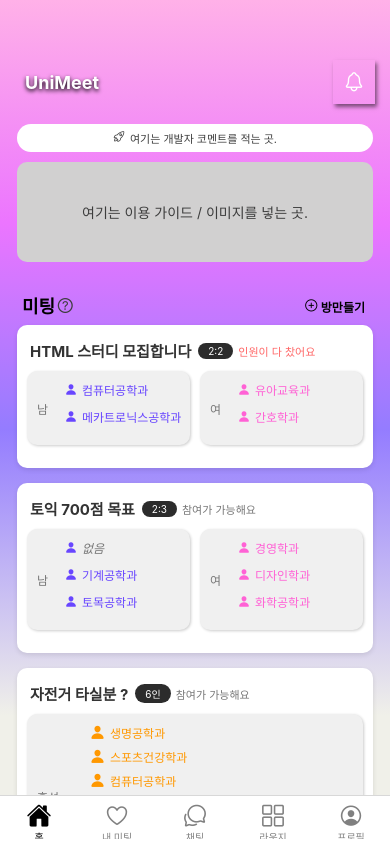
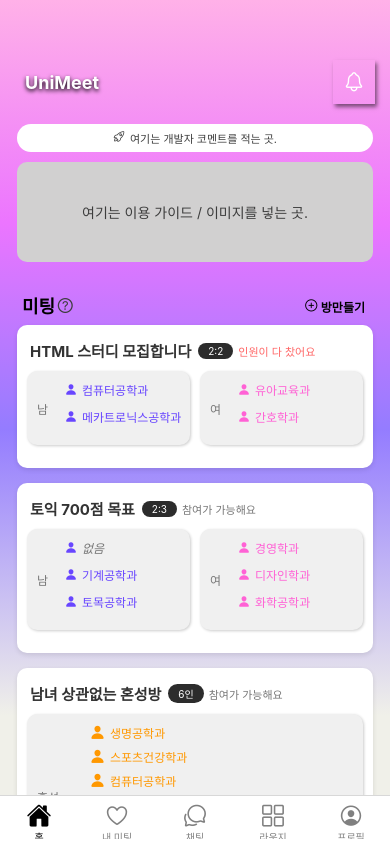
Before and after one commit to simjjjj/UNIMEET, a React Native app: screen / in a window 390 px wide. Built offline with nearby package versions, Linux system fonts and the light colour scheme.

Commit message:
임시 방 제목 데이터 수정

```diff
--- a/Screens/Home/Home.tsx
+++ b/Screens/Home/Home.tsx
@@ -143,7 +143,7 @@ const Home: React.FC = () => {
     },
     {
       id: 3,
-      title: '자전거 타실분 ?',
+      title: '남녀 상관없는 혼성방',
       participants: [
         {
           id: 11,
```
